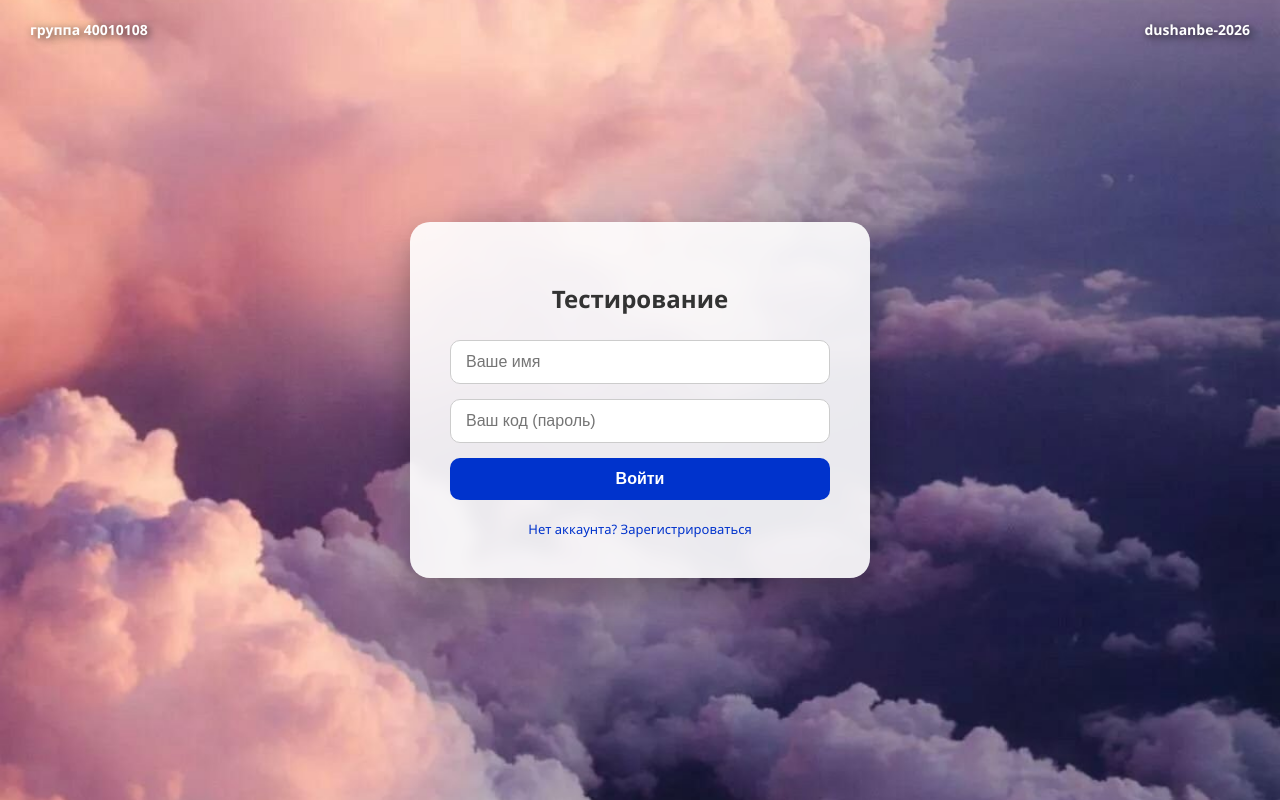
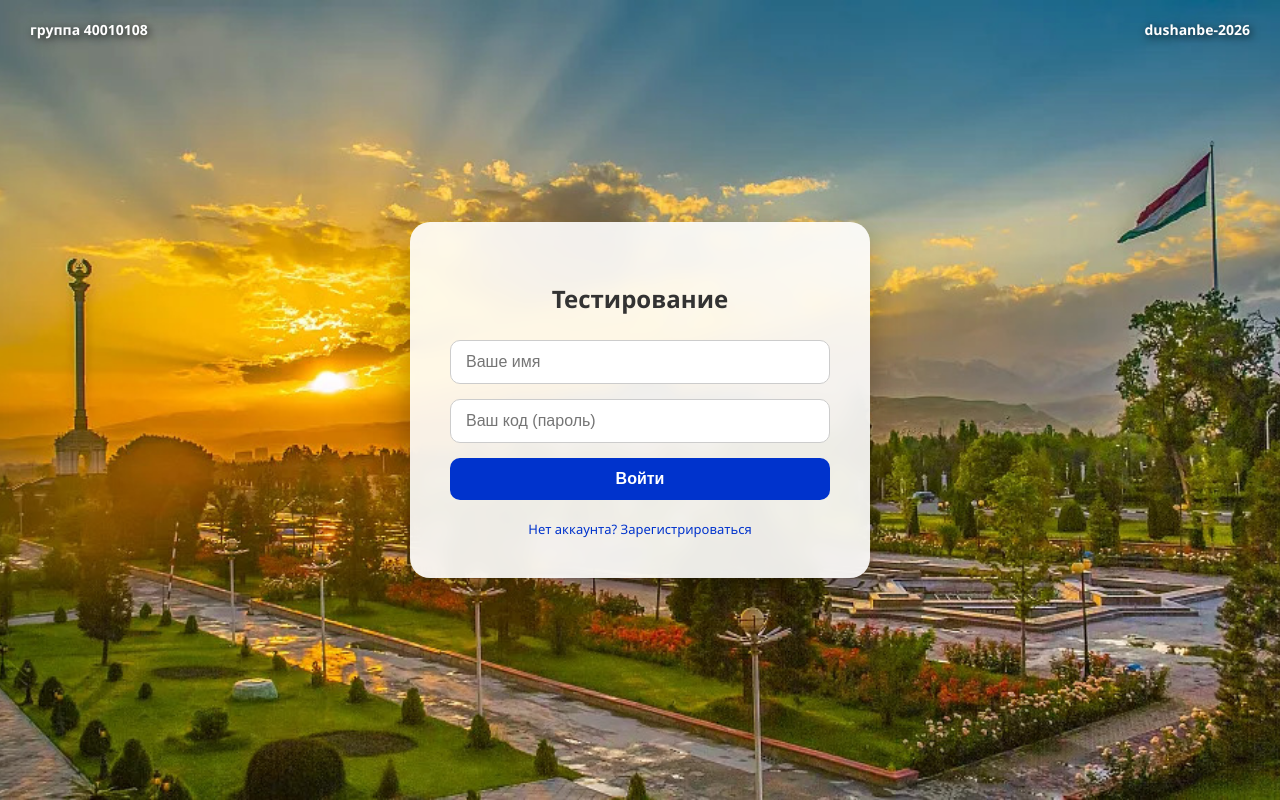
Before and after one commit to maruf-musoev/my-flask-site, a Flask app: page /login in a window 1280 px wide. Run offline with Flask 3, Linux system fonts and the light colour scheme.

Commit message:
added dushanbe cover

```diff
--- a/templates/login.html
+++ b/templates/login.html
@@ -1,4 +1,4 @@
- <!DOCTYPE html>
+<!DOCTYPE html>
 <html lang="ru">
 <head>
     <meta charset="UTF-8">
@@ -9,7 +9,8 @@
             margin: 0;
             padding: 0;
             font-family: 'Segoe UI', Tahoma, Geneva, Verdana, sans-serif;
-            background: url('/static/photo.jpg') no-repeat center center fixed;
+            /* УСТАНОВЛЕНА ТВОЯ ОБЛОЖКА DUSHANBE */
+            background: url('/static/dushanbe.jpg') no-repeat center center fixed;
             background-size: cover;
             height: 100vh;
             display: flex;
@@ -29,7 +30,7 @@
             color: white;
             font-size: 14px;
             font-weight: bold;
-            text-shadow: 2px 2px 8px rgba(0,0,0,0.8); /* Тень для текста, чтобы было видно на светлом небе */
+            text-shadow: 2px 2px 8px rgba(0,0,0,0.8);
         }
 
         /* Карточка формы */
```
Also changed, not shown: static/dushanbe.jpg (added).
